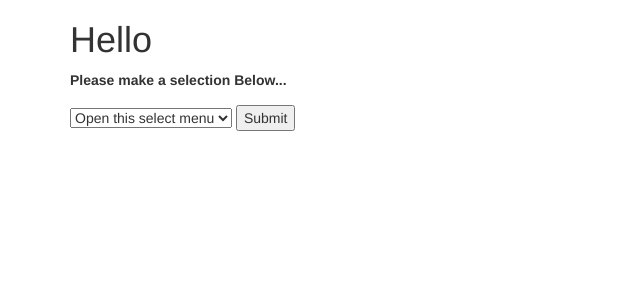
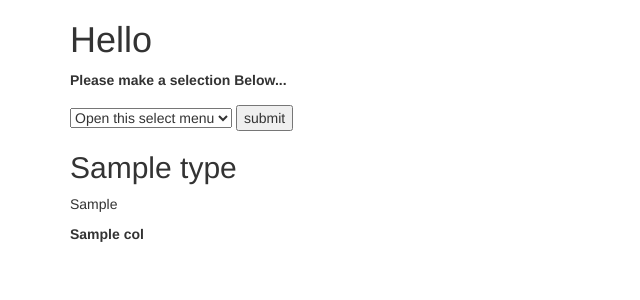
Before and after one commit to gilhernandez21/flask, a Flask app: template templates/display.html in a window 1280 px wide. Shown: the top 300 px of the page, without its empty margins (0-640 px from the left). Run offline with Flask 2, Linux system fonts and the light colour scheme; the template is opened without the code that fills it: most values are stand-ins (such as "Sample title", 1, 10 or a date in 2020); lists and menus that the app fills with data are empty; some libraries are stand-ins or nearby versions.

Commit message:
updated to handle form inputs and display

```diff
--- a/templates/display.html
+++ b/templates/display.html
@@ -5,19 +5,34 @@
 <h1>Hello</h1>
 {% set types = [] %}
 {% for col in data['valueDetailList'] -%}
-{{types.append(col['@type'] ) or ""}}
+{{types.append(col['type'] ) or ""}}
 {% endfor %}
-
+<form class="form-group" method="post" action='#' enctype="multipart/form-data">
 <label for="typeSelect">Please make a selection Below...</label>
 <p></p>
-<select id="typeSelect"class="form-select" aria-label="Default select example">
-  <option selected>Open this select menu</option>
+<select id="typeSelect" name="val" class="form-select" aria-label="Default select example">
+  <option selected disabled=true>Open this select menu</option>
   {% for typ in types -%}
-  <option value={{typ}}>{{typ}}</option>
+  <option value={{typ}} >{{typ}}</option>
   {% endfor %}
 </select>
 
-<button type="submit" name="submit" id="submitButt">Submit</button>
+<input type="submit" value="submit" id="submitButt"></input>
+</form>
 
+{% if type:%}
+<h2>  {{type}} </h2>
+  {{df}}
+  <p></p>
+  <table>
+    <thead>
+      {% for col in df%}
+        <th> {{col}} </th>
+      {% endfor %}
+    </thead>
+
+
+  </table>
+{% endif %}
 </div>
 {% endblock %}
```
